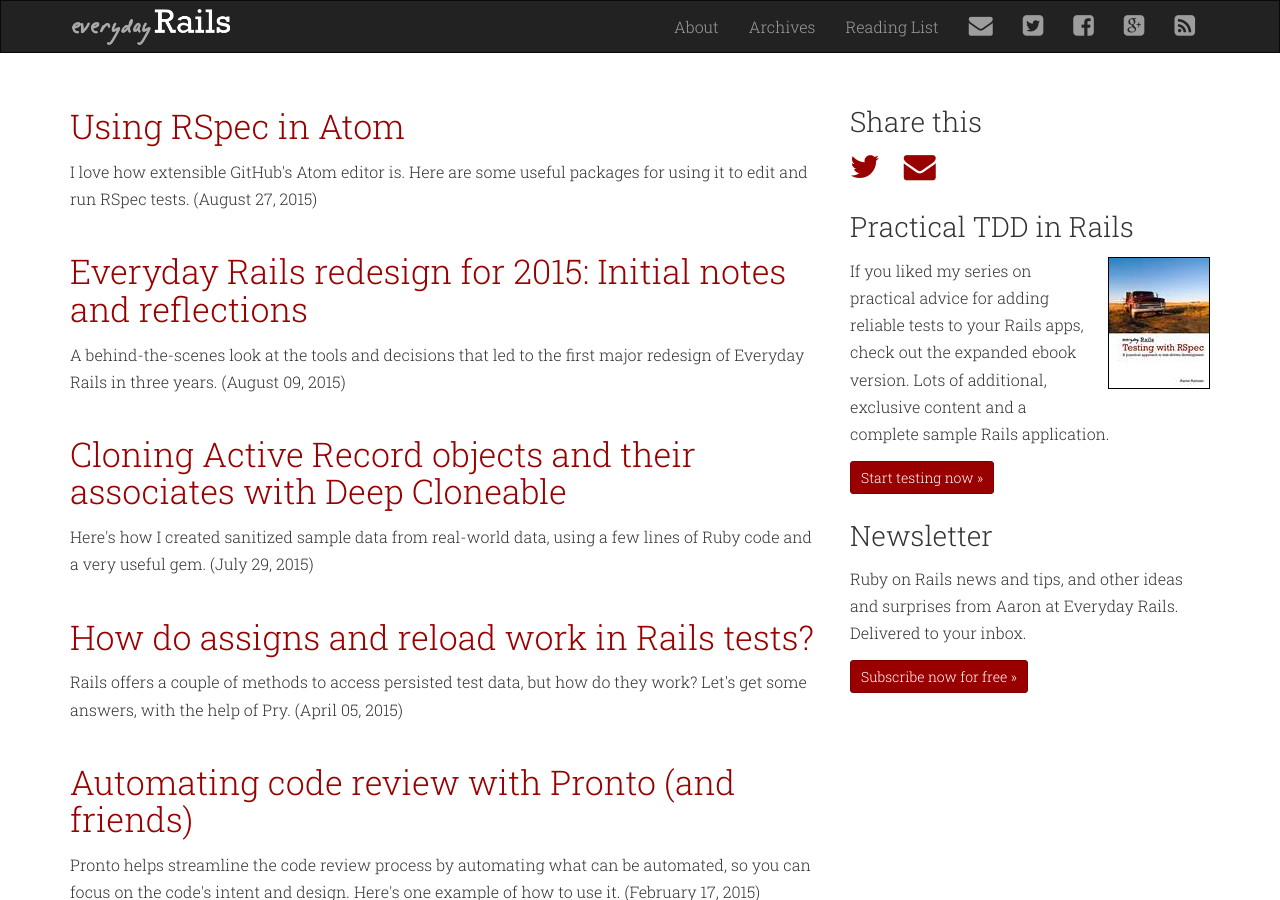
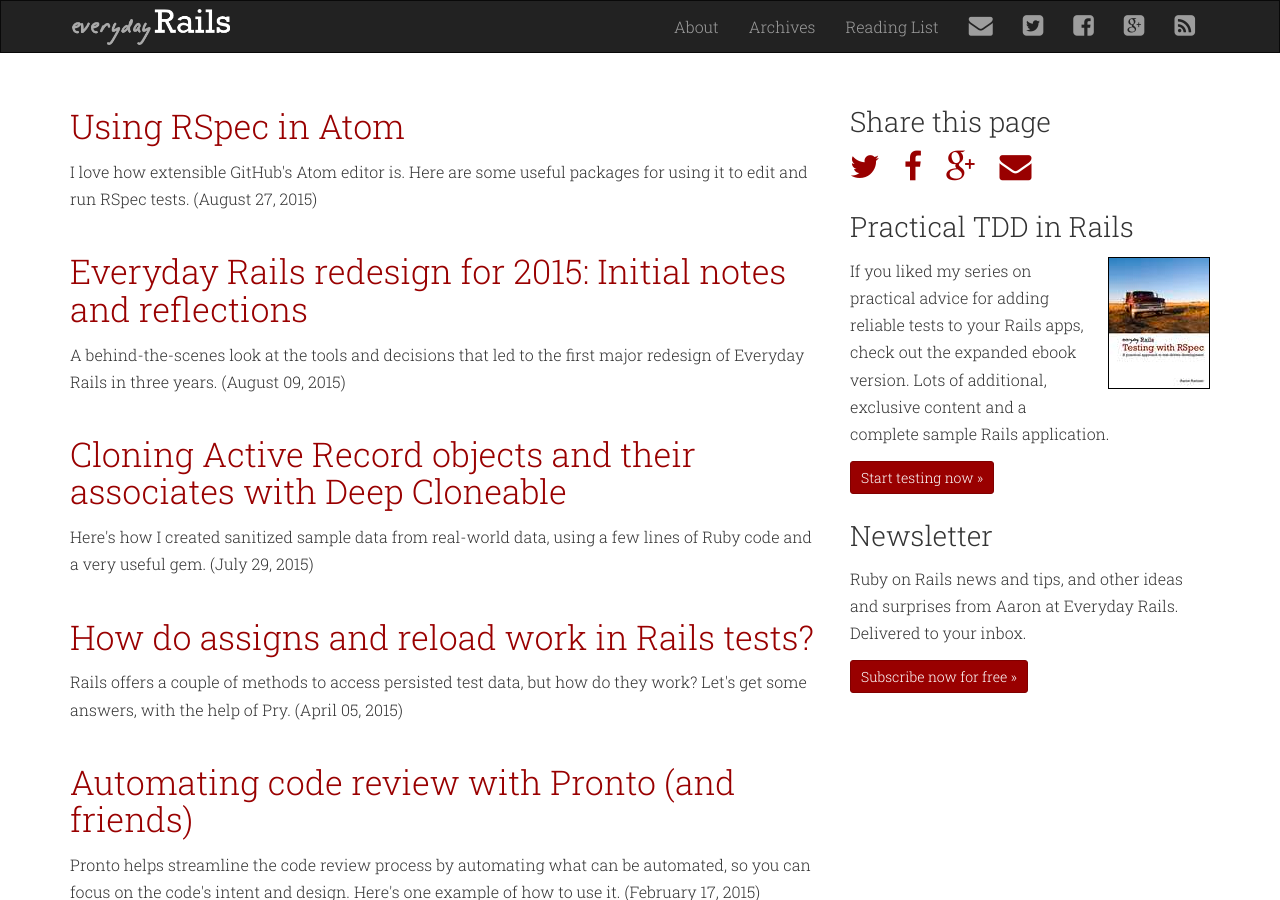
Before and after one commit to everydayrails/everyday-rails, a Jekyll site: the page built from index.html, in a window 1280 px wide and 900 px high. Built offline with Jekyll 4.4.1, drawn with Linux system fonts in a browser that asks for light colours; Markdown is read by kramdown in place of the engine named in the settings.

Commit message:
Improve sharing options
* Fix broken Twitter URLs
* Add Facebook sharing and default image (works, sometimes?)
* Add Google+ sharing

```diff
--- a/_includes/header.html
+++ b/_includes/header.html
@@ -15,6 +15,9 @@
 
   <meta name="author" content="Aaron Sumner" />
   <meta name="description" content="{{ page.excerpt }}">
+  <meta property="og:image" content="http://everydayrails.com/images/logo-square.png" />
+  <link rel="image_src" href="http://everydayrails.com/images/logo-square.png" />
+
 
   <link href="/css/site.css" rel="stylesheet">
   <link href="/css/syntax.css" rel="stylesheet">
--- a/_includes/sidebar.html
+++ b/_includes/sidebar.html
@@ -1,12 +1,24 @@
 <div id="sidebar" class="col-sm-12 col-md-4 hidden-print">
   <div class="sticky_side">
     <div>
-      <h3>Share this</h3>
+      <h3>Share this page</h3>
 
-      <a onClick="window.open(this.href, &#39;twitter-share&#39;, &#39;width=550,height=300&#39;);return false;" href="https://twitter.com/share?text={{ page.title }}&amp;url=http://everydayrails{{ page.url }}">
+      <a onClick="window.open(this.href, &#39;twitter-share&#39;, &#39;width=550,height=300&#39;);return false;" href="https://twitter.com/share?text={% if page.title %}{{ page.title }}{% else %}Everyday Rails{% endif %} by @everydayrails&amp;url=http://everydayrails.com{{ page.url }}">
          <span class="fa fa-twitter social" aria-hidden="true" aria-label="Share on Twitter">
            <span class="fa-label">Share on Twitter</span>
          </span>
+      </a>
+
+      <a onClick="window.open(this.href, &#39;twitter-share&#39;, &#39;width=550,height=300&#39;);return false;" href="http://www.facebook.com/sharer.php?u=http://everydayrails.com{{ page.url }}">
+        <span class="fa fa-facebook social" aria-hidden="true" aria-label="Share on Facebook">
+          <span class="fa-label">Share on Facebook</span>
+        </span>
+      </a>
+
+      <a onClick="window.open(this.href, &#39;twitter-share&#39;, &#39;width=550,height=300&#39;);return false;" href="https://plus.google.com/share?url=http://everydayrails.com{{ page.url }}">
+        <span class="fa fa-google-plus social" aria-hidden="true" aria-label="Share on Google+">
+          <span class="fa-label">Share on Google+</span>
+        </span>
       </a>
 
       <a href="mailto:?body={{ page.title }}%20-%20http://everydayrails.com{{ page.url }}&amp;subject={{ page.title }}">
```
Also changed, not shown: images/logo-square.png (added).
